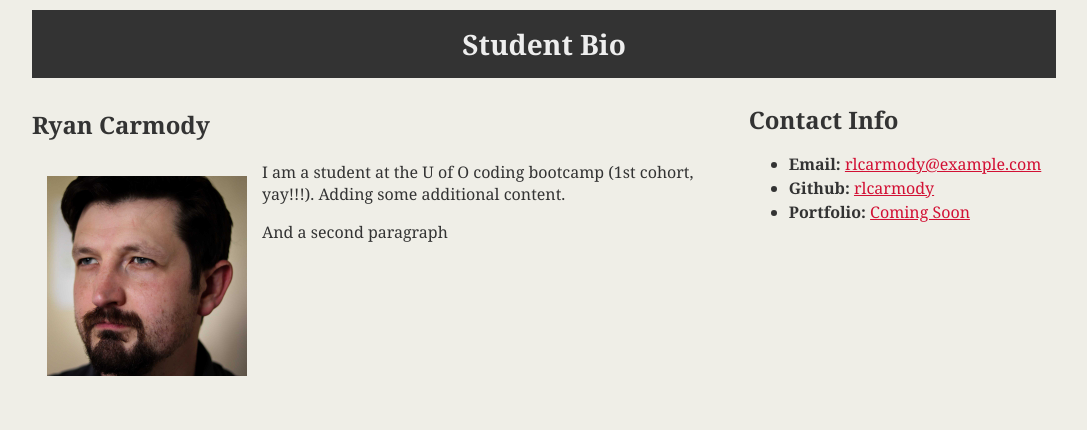
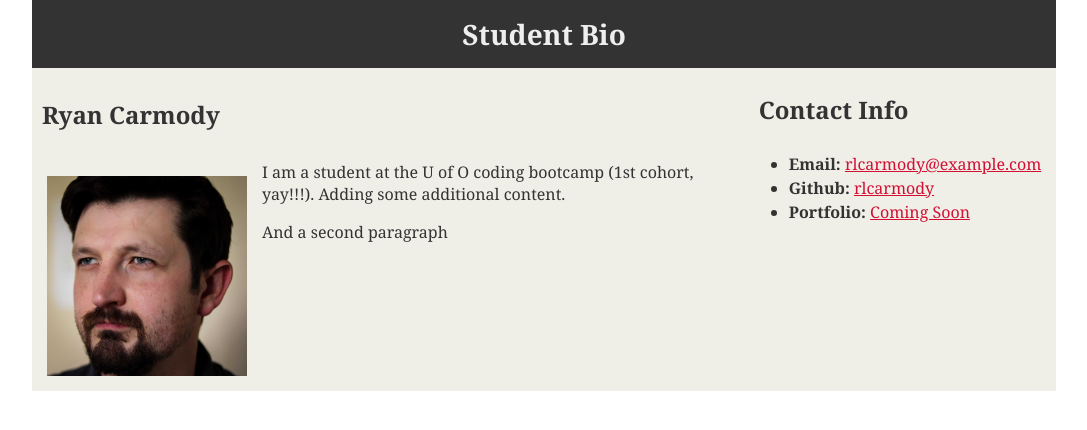
Before and after one commit to rlcarmody/BootcampGitLesson, a plain HTML site: page bio.html in a window 1280 px wide. Shown: the whole page, without its empty margins (96-1183 px from the left). Drawn offline with Linux system fonts and the light colour scheme.

Commit message:
Clearfix on container

```diff
--- a/week1-day2-html-css/css/style.css
+++ b/week1-day2-html-css/css/style.css
@@ -1,5 +1,4 @@
 body {
-    background-color: #efeee7;
     font-family: Georgia, 'Times New Roman', Times, serif;
     color: #333333;
     margin: 0;
@@ -12,15 +11,18 @@ header {
 h1 {
     color: #eee;
     font-size: 28px;
-    margin: 10px;
+    margin: 0;
     padding: 15px;
 }
 h2 {
     font-size: 24px;
+    padding: 10px;
 }
 .container {
     width: 1024px;
     margin: 0 auto;
+    overflow: hidden;
+    background-color: #efeee7;
 }
 #main-bio, #contact-info, #bio-image {
     float: left;
```
